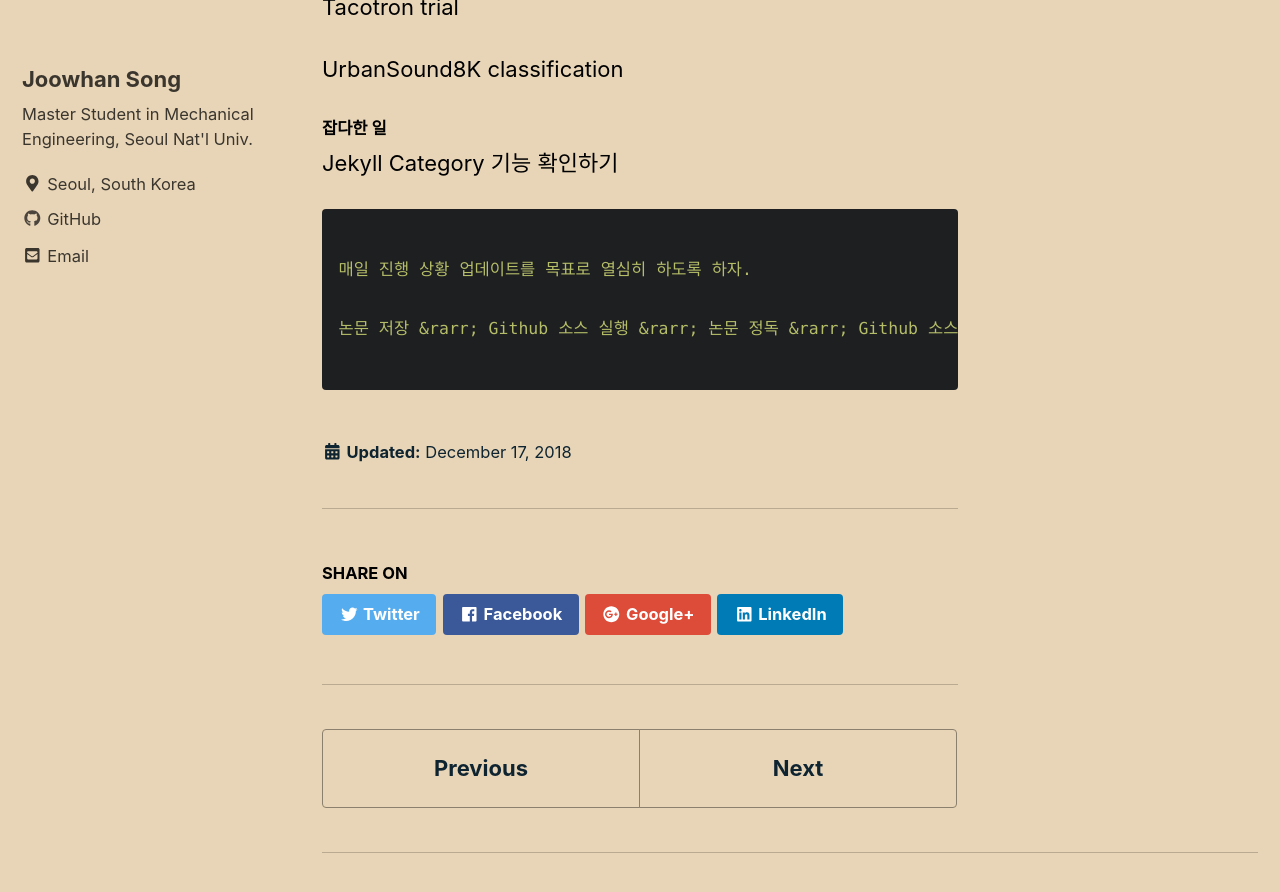
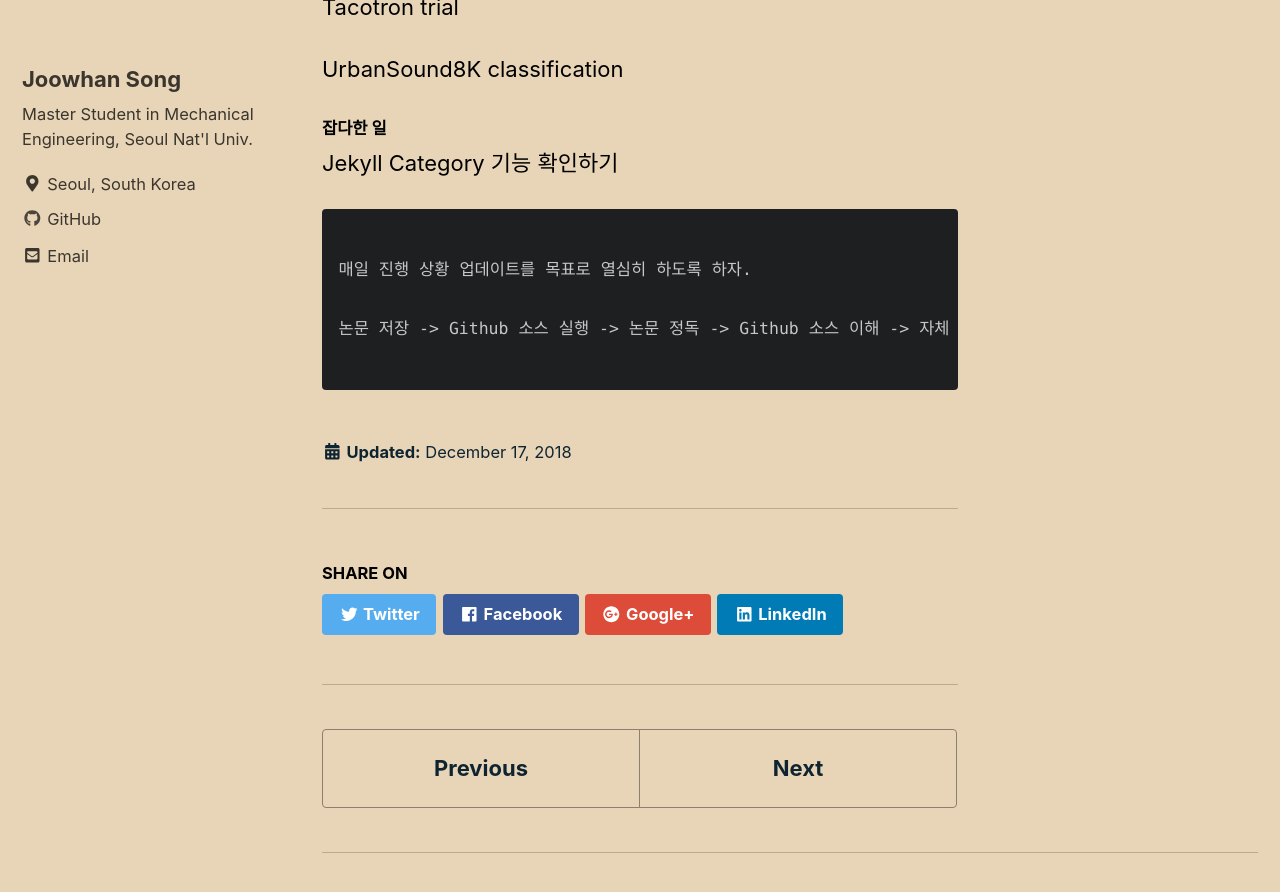
Before and after one commit to Joovvhan/joovvhan.github.io, a Jekyll site: the page built from _posts/2018-12-17-overview.md, in a window 1280 px wide and 900 px high, scrolled down 1738 px. Shown: the top 892 px of the window. Built offline with Jekyll 4.4.1, drawn with Linux system fonts in a browser that asks for light colours; cached includes are drawn as plain includes; nearby versions of some CDN libraries; part of the change alters nothing that is shown.

````diff
--- a/_posts/2018-12-17-overview.md
+++ b/_posts/2018-12-17-overview.md
@@ -56,10 +56,10 @@ Markdown 연습, 현황 정리 및 진행 상황을 정리하는 페이지로
 
 <!--more-->
 
-```yaml
+```
 
 매일 진행 상황 업데이트를 목표로 열심히 하도록 하자.
 
-논문 저장 &rarr; Github 소스 실행 &rarr; 논문 정독 &rarr; Github 소스 이해 &rarr; 자체 코드 구현
+논문 저장 -> Github 소스 실행 -> 논문 정독 -> Github 소스 이해 -> 자체 코드 구현
 
 ```
````
